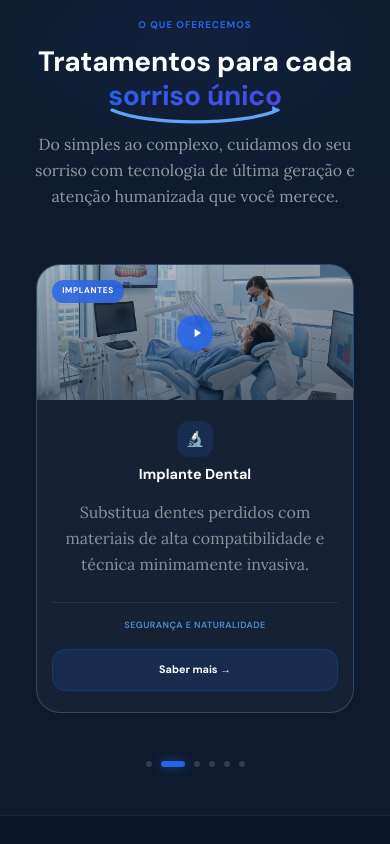
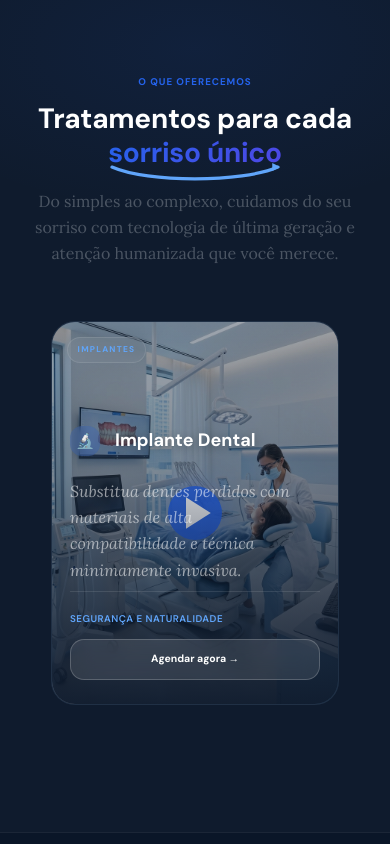
Before and after one commit to ironiaproject-a11y/dental, a Next.js app: page / in a window 390 px wide. Shown: the part 2140-2984 px from the top of the page. Built offline with nearby package versions, Linux system fonts and the light colour scheme.

Commit message:
feat: immersive video-first redesign for services carousel with premium typography overlays

```diff
--- a/src/app/components/Services.js
+++ b/src/app/components/Services.js
@@ -199,6 +199,7 @@ export default function Services() {
                   style={{ flex: `0 0 ${100 / visible}%` }}
                 >
                   <div className={styles.cardInner}>
+                    {/* Camada de Fundo: Media */}
                     <div className={styles.cardMedia}>
                       <img src={service.thumbnail} alt={service.title} className={styles.thumbnail} />
                       <div className={styles.playOverlay}>
@@ -206,9 +207,11 @@ export default function Services() {
                           <svg viewBox="0 0 24 24" fill="currentColor"><path d="M8 5v14l11-7z"/></svg>
                         </div>
                       </div>
-                      <span className={styles.cardTag}>{service.tag}</span>
                     </div>
 
+                    {/* Camada de Gradiente e Conteúdo */}
+                    <div className={styles.cardOverlay}>
+                        <span className={styles.cardTag}>{service.tag}</span>
                         <div className={styles.cardBody}>
                           <div className={styles.titleRow}>
                             <div className={styles.cardIcon}>{service.icon}</div>
@@ -217,7 +220,8 @@ export default function Services() {
                           <p className={styles.cardDesc}>{service.desc}</p>
                           <div className={styles.cardFooter}>
                             <span className={styles.cardSubtitle}>{service.subtitle}</span>
-                        <button className={styles.cardBtn}>Saber mais →</button>
+                            <button className={styles.cardBtn}>Agendar agora &rarr;</button>
+                          </div>
                     </div>
                     </div>
                   </div>
--- a/src/app/components/Services.module.css
+++ b/src/app/components/Services.module.css
@@ -9,7 +9,6 @@
   overflow: hidden;
 }
 
-/* subtle glow */
 .servicesSection::before {
   content: '';
   position: absolute;
@@ -48,15 +47,6 @@
   pointer-events: none;
 }
 
-.subtext {
-  font-family: var(--font-body);
-  color: rgba(255, 255, 255, 0.55);
-  font-size: 1.125rem;
-  line-height: 1.75;
-  max-width: 37.5rem;
-  margin: 1.5rem auto 0;
-}
-
 /* ────────────────────────────────────────
    Carousel wrapper
 ──────────────────────────────────────── */
@@ -64,14 +54,13 @@
   position: relative;
   display: flex;
   align-items: stretch;
-  gap: 0; /* Gaps handled by card padding to ensure perfect alignment */
+  gap: 0;
   margin-top: 2rem;
 }
 
 .carouselOuter {
   flex: 1;
   overflow: visible;
-  transition: all 0.3s ease;
 }
 
 .track {
@@ -80,163 +69,177 @@
 }
 
 /* ────────────────────────────────────────
-   Service Card
+   Service Card (Immersive Redesign)
 ──────────────────────────────────────── */
 .serviceCard {
   box-sizing: border-box;
-  padding: 0 0.75rem; /* Horizontal "gap" internal to the flex-basis item */
-  transition: all 0.4s cubic-bezier(0.165, 0.84, 0.44, 1);
+  padding: 0 0.75rem;
+  transition: all 0.5s cubic-bezier(0.19, 1, 0.22, 1);
   cursor: pointer;
   display: flex;
   flex-direction: column;
 }
 
 .cardInner {
-  background: rgba(255, 255, 255, 0.03);
-  border: 1px solid rgba(255, 255, 255, 0.08);
-  border-radius: 24px;
+  position: relative;
+  background: #0d1e35;
+  border-radius: 32px;
   overflow: hidden;
+  height: 34rem; /* Tall cards for immersive feel */
   display: flex;
   flex-direction: column;
-  height: 100%;
-  transition: all 0.4s ease;
+  border: 1px solid rgba(255, 255, 255, 0.08);
+  transition: all 0.5s ease;
 }
 
 .serviceCard:hover .cardInner {
-  background: rgba(255, 255, 255, 0.05);
-  border-color: rgba(37, 99, 235, 0.4);
-  transform: translateY(-8px);
-  box-shadow: 0 30px 60px rgba(0, 0, 0, 0.4), 0 0 20px rgba(37, 99, 235, 0.1);
+  border-color: rgba(37, 99, 235, 0.5);
+  box-shadow: 0 40px 80px rgba(0, 0, 0, 0.5);
+  transform: translateY(-10px);
 }
 
-.cardActive .cardInner {
-  border-color: rgba(96, 165, 250, 0.3);
-}
-
-/* ────────────────────────────────────────
-   Card Media
-──────────────────────────────────────── */
+/* 1. Background Media Layer */
 .cardMedia {
-  position: relative;
-  width: 100%;
-  aspect-ratio: 16 / 10;
-  overflow: hidden;
-  background: #0d1e35;
+  position: absolute;
+  inset: 0;
+  z-index: 1;
 }
 
 .thumbnail {
   width: 100%;
   height: 100%;
   object-fit: cover;
-  transition: transform 0.6s ease;
-  opacity: 0.7;
+  opacity: 0.6;
+  transition: transform 1.2s cubic-bezier(0.19, 1, 0.22, 1), opacity 0.5s ease;
 }
 
 .serviceCard:hover .thumbnail {
   transform: scale(1.1);
-  opacity: 0.9;
+  opacity: 0.8;
 }
 
+/* 2. Overlay Layer (Gradients) */
+.cardOverlay {
+  position: absolute;
+  inset: 0;
+  z-index: 2;
+  display: flex;
+  flex-direction: column;
+  justify-content: flex-end;
+  padding: 2.5rem;
+  background: linear-gradient(to top,
+    rgba(15, 27, 45, 0.95) 0%,
+    rgba(15, 27, 45, 0.6) 30%,
+    rgba(15, 27, 45, 0.2) 60%,
+    transparent 100%);
+  transition: background 0.5s ease;
+}
+
+.serviceCard:hover .cardOverlay {
+  background: linear-gradient(to top,
+    rgba(15, 27, 45, 0.98) 0%,
+    rgba(15, 27, 45, 0.7) 40%,
+    rgba(15, 27, 45, 0.3) 70%,
+    transparent 100%);
+}
+
+/* Play Indicator */
 .playOverlay {
   position: absolute;
-  inset: 0;
-  display: flex;
-  align-items: center;
-  justify-content: center;
-  background: linear-gradient(0deg, rgba(15, 27, 45, 0.6) 0%, transparent 100%);
-  opacity: 0;
-  transition: opacity 0.3s ease;
-}
-
-.serviceCard:hover .playOverlay {
-  opacity: 1;
+  top: 50%;
+  left: 50%;
+  transform: translate(-50%, -50%);
+  pointer-events: none;
 }
 
 .playCircle {
-  width: 4rem;
-  height: 4rem;
+  width: 4.5rem;
+  height: 4.5rem;
   background: rgba(37, 99, 235, 0.9);
   border-radius: 50%;
   display: flex;
   align-items: center;
   justify-content: center;
   color: #FFFFFF;
-  box-shadow: 0 0 20px rgba(37, 99, 235, 0.5);
-  transform: scale(0.8);
-  transition: transform 0.3s cubic-bezier(0.175, 0.885, 0.32, 1.275);
-}
-
-.playCircle svg {
-  width: 1.5rem;
-  height: 1.5rem;
-  margin-left: 0.25rem;
+  box-shadow: 0 0 30px rgba(37, 99, 235, 0.4);
+  transform: scale(1);
+  transition: all 0.4s cubic-bezier(0.175, 0.885, 0.32, 1.275);
 }
 
 .serviceCard:hover .playCircle {
-  transform: scale(1);
+  transform: translate(-50%, -50%) scale(1.15);
+  background: #2563EB;
 }
 
+/* 3. Typography Hierarchy */
 .cardTag {
   position: absolute;
-  top: 1.25rem;
-  left: 1.25rem;
+  top: 2rem;
+  left: 2rem;
   font-family: var(--font-display);
-  font-size: 0.6875rem;
+  font-size: 0.75rem;
   font-weight: 700;
   text-transform: uppercase;
-  color: #FFFFFF;
-  background: rgba(37, 99, 235, 0.8);
-  backdrop-filter: blur(8px);
-  padding: 0.35rem 0.85rem;
+  color: #60A5FA;
+  letter-spacing: 0.15em;
+  background: rgba(255, 255, 255, 0.05);
+  backdrop-filter: blur(10px);
+  padding: 0.5rem 1rem;
   border-radius: 100px;
-  letter-spacing: 0.08em;
-  z-index: 2;
+  border: 1px solid rgba(255, 255, 255, 0.1);
+  z-index: 10;
 }
 
-/* ────────────────────────────────────────
-   Card Body
-──────────────────────────────────────── */
 .cardBody {
-  padding: 2.25rem 2rem;
-  display: flex;
-  flex-direction: column;
-  flex-grow: 1;
+  z-index: 3;
 }
 
 .titleRow {
   display: flex;
   align-items: center;
-  gap: 1rem;
-  margin-bottom: 1.25rem;
+  gap: 1.25rem;
+  margin-bottom: 1rem;
 }
 
 .cardIcon {
-  width: 2.75rem;
-  height: 2.75rem;
-  background: rgba(37, 99, 235, 0.15);
-  border-radius: 12px;
+  font-size: 1.5rem;
+  background: rgba(37, 99, 235, 0.2);
+  width: 3rem;
+  height: 3rem;
   display: flex;
   align-items: center;
   justify-content: center;
-  font-size: 1.25rem;
-  flex-shrink: 0;
+  border-radius: 12px;
+  backdrop-filter: blur(5px);
 }
 
 .cardTitle {
   font-family: var(--font-display);
-  font-size: 1.35rem;
+  font-size: 1.75rem;
   font-weight: 700;
   color: #FFFFFF;
-  line-height: 1.2;
+  margin: 0;
+  line-height: 1.1;
+  text-shadow: 0 2px 10px rgba(0,0,0,0.3);
 }
 
 .cardDesc {
   font-family: var(--font-body);
-  font-size: 0.9375rem;
-  color: rgba(255, 255, 255, 0.5);
-  line-height: 1.7;
+  font-size: 1rem;
+  font-style: italic;
+  color: rgba(255, 255, 255, 0.7);
+  line-height: 1.6;
   margin-bottom: 2rem;
-  flex-grow: 1;
+  max-width: 90%;
+  transform: translateY(10px);
+  opacity: 0.8;
+  transition: all 0.4s ease;
+}
+
+.serviceCard:hover .cardDesc {
+  transform: translateY(0);
+  opacity: 1;
+  color: #FFFFFF;
 }
 
 .cardFooter {
@@ -244,178 +247,57 @@
   justify-content: space-between;
   align-items: center;
   padding-top: 1.5rem;
-  border-top: 1px solid rgba(255, 255, 255, 0.07);
+  border-top: 1px solid rgba(255, 255, 255, 0.1);
 }
 
 .cardSubtitle {
   font-family: var(--font-display);
-  font-size: 0.75rem;
+  font-size: 0.8125rem;
   font-weight: 600;
+  color: #60A5FA;
   text-transform: uppercase;
   letter-spacing: 0.05em;
-  color: #60A5FA;
-  opacity: 0.8;
 }
 
 .cardBtn {
-  background: transparent;
-  border: none;
+  background: rgba(255, 255, 255, 0.1);
+  border: 1px solid rgba(255, 255, 255, 0.2);
   font-family: var(--font-display);
   font-size: 0.875rem;
   font-weight: 700;
   color: #FFFFFF;
   cursor: pointer;
-  padding: 0;
+  padding: 0.6rem 1.25rem;
+  border-radius: 12px;
+  backdrop-filter: blur(10px);
   transition: all 0.3s ease;
-  display: flex;
-  align-items: center;
-  gap: 0.5rem;
 }
 
 .cardBtn:hover {
-  color: #60A5FA;
-  transform: translateX(4px);
-}
-
-/* ────────────────────────────────────────
-   Arrows
-──────────────────────────────────────── */
-.arrow {
-  flex-shrink: 0;
-  align-self: center;
-  width: 3.5rem;
-  height: 3.5rem;
-  border-radius: 50%;
-  background: rgba(255, 255, 255, 0.03);
-  border: 1px solid rgba(255, 255, 255, 0.1);
-  display: flex;
-  align-items: center;
-  justify-content: center;
-  font-size: 1.5rem;
-  color: #FFFFFF;
-  cursor: pointer;
-  transition: all 0.3s ease;
-  padding: 0;
-  z-index: 10;
-}
-
-.arrow:hover {
   background: #2563EB;
   border-color: #2563EB;
-  transform: scale(1.1);
-  box-shadow: 0 0 20px rgba(37, 99, 235, 0.4);
-}
-
-.arrowLeft { margin-right: -1.75rem; }
-.arrowRight { margin-left: -1.75rem; }
-
-/* ────────────────────────────────────────
-   Dots
-──────────────────────────────────────── */
-.dots {
-  display: flex;
-  justify-content: center;
-  align-items: center;
-  gap: 0.75rem;
-  margin-top: 4rem;
-}
-
-.dot {
-  width: 0.5rem;
-  height: 0.5rem;
-  border-radius: 999px;
-  background: rgba(255, 255, 255, 0.15);
-  border: none;
-  padding: 0;
-  cursor: pointer;
-  transition: all 0.3s ease;
-}
-
-.dotActive {
-  width: 2rem;
-  background: #2563EB;
-  box-shadow: 0 0 10px rgba(37, 99, 235, 0.5);
+  transform: scale(1.05);
 }
 
 /* ────────────────────────────────────────
    Responsive
 ──────────────────────────────────────── */
 @media (max-width: 1023px) {
-  .servicesSection { padding: 6rem 0; }
-  .carouselOuter { overflow: hidden; } /* Clipping to avoid bleed */
-  .carouselWrapper { padding: 0 2rem; gap: 0; }
+  .cardInner { height: 38rem; }
+  .carouselOuter { overflow: hidden; }
+  .carouselWrapper { padding: 0 2rem; }
   .arrow { display: none; }
 }
 
 @media (max-width: 767px) {
-  .servicesSection { padding: 4rem 0; }
-  .carouselWrapper { padding: 0 1rem; }
+  .cardOverlay { padding: 2rem 1.5rem; }
+  .cardInner { height: 32rem; border-radius: 24px; }
+  .cardTitle { font-size: 1.5rem; }
+  .cardDesc { font-size: 0.95rem; line-height: 1.5; margin-bottom: 1.5rem; }
 
-  .serviceCard {
-    padding: 0 0.5rem;
-    text-align: center;
-  }
+  .cardTag { top: 1.25rem; left: 1.25rem; padding: 0.4rem 0.8rem; font-size: 0.7rem; }
+  .cardIcon { width: 2.5rem; height: 2.5rem; font-size: 1.25rem; }
 
-  .cardInner {
-    /* No scale transition on mobile for smoother perf */
-  }
-
-  .cardMedia {
-    aspect-ratio: 21 / 9; /* More horizontal on mobile to save vertical space */
-  }
-
-  .playOverlay {
-    opacity: 1;
-    background: linear-gradient(0deg, rgba(15, 27, 45, 0.4) 0%, transparent 100%);
-  }
-
-  .playCircle {
-    width: 3rem;
-    height: 3rem;
-    transform: scale(1);
-    background: rgba(37, 99, 235, 0.85);
-  }
-
-  .playCircle svg {
-    width: 1.15rem;
-    height: 1.15rem;
-  }
-
-  .cardBody {
-    padding: 1.75rem 1.25rem;
-    align-items: center;
-  }
-
-  .titleRow {
-    flex-direction: column;
-    gap: 0.75rem;
-    margin-bottom: 1.25rem;
-  }
-
-  .cardIcon {
-    width: 3rem;
-    height: 3rem;
-    font-size: 1.25rem;
-  }
-
-  .cardTitle { font-size: 1.2rem; }
-  .cardDesc { font-size: 0.95rem; line-height: 1.6; }
-
-  .cardFooter {
-    flex-direction: column;
-    gap: 1.25rem;
-    align-items: center;
-    width: 100%;
-    padding-top: 1.25rem;
-  }
-
-  .cardBtn {
-    width: 100%;
-    justify-content: center;
-    padding: 0.9rem;
-    background: rgba(37, 99, 235, 0.15);
-    border: 1px solid rgba(37, 99, 235, 0.2);
-    border-radius: 14px;
-    font-size: 0.9rem;
-  }
+  .cardFooter { flex-direction: column; gap: 1rem; align-items: flex-start; }
+  .cardBtn { width: 100%; border-radius: 14px; padding: 0.85rem; }
 }
```
Lines whose indentation alone changed are shown as unchanged.
